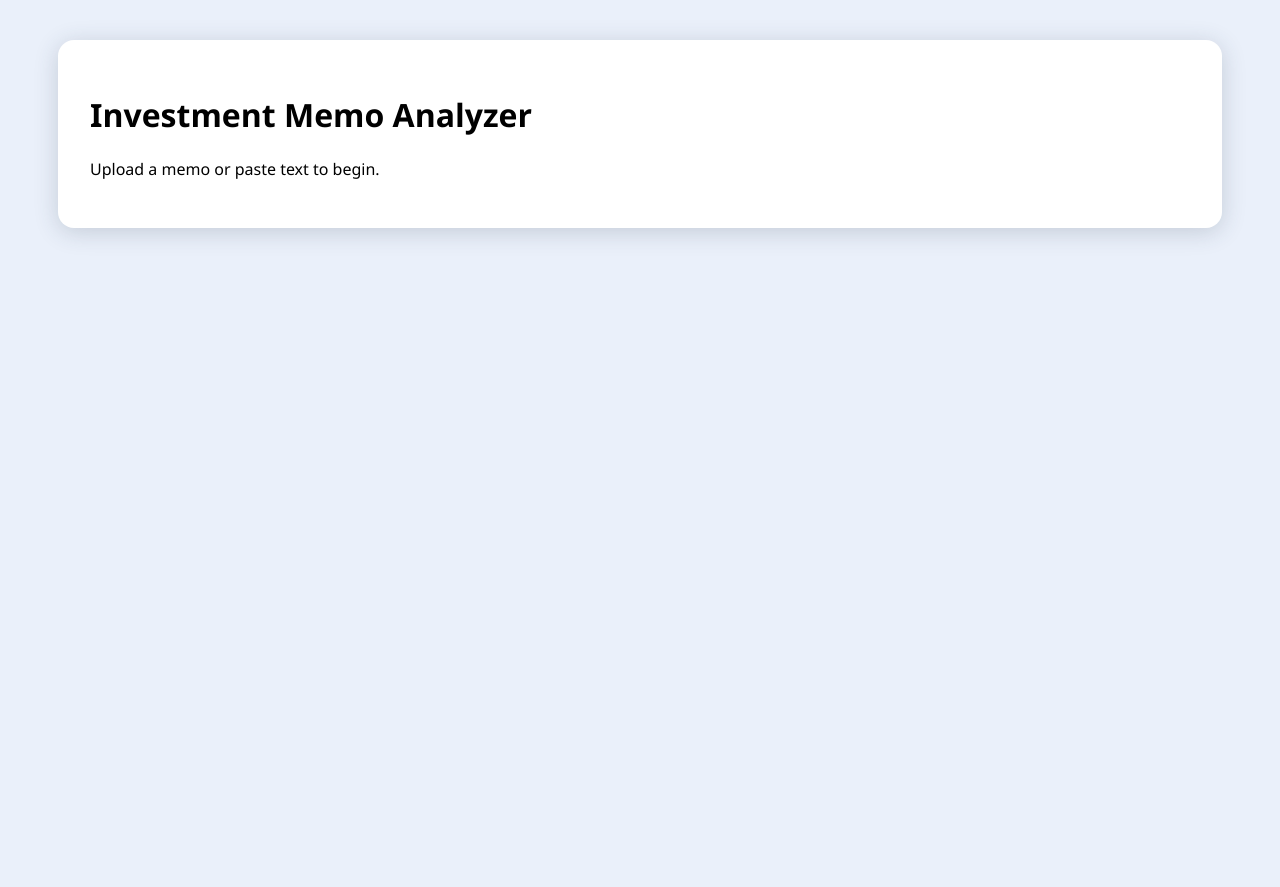
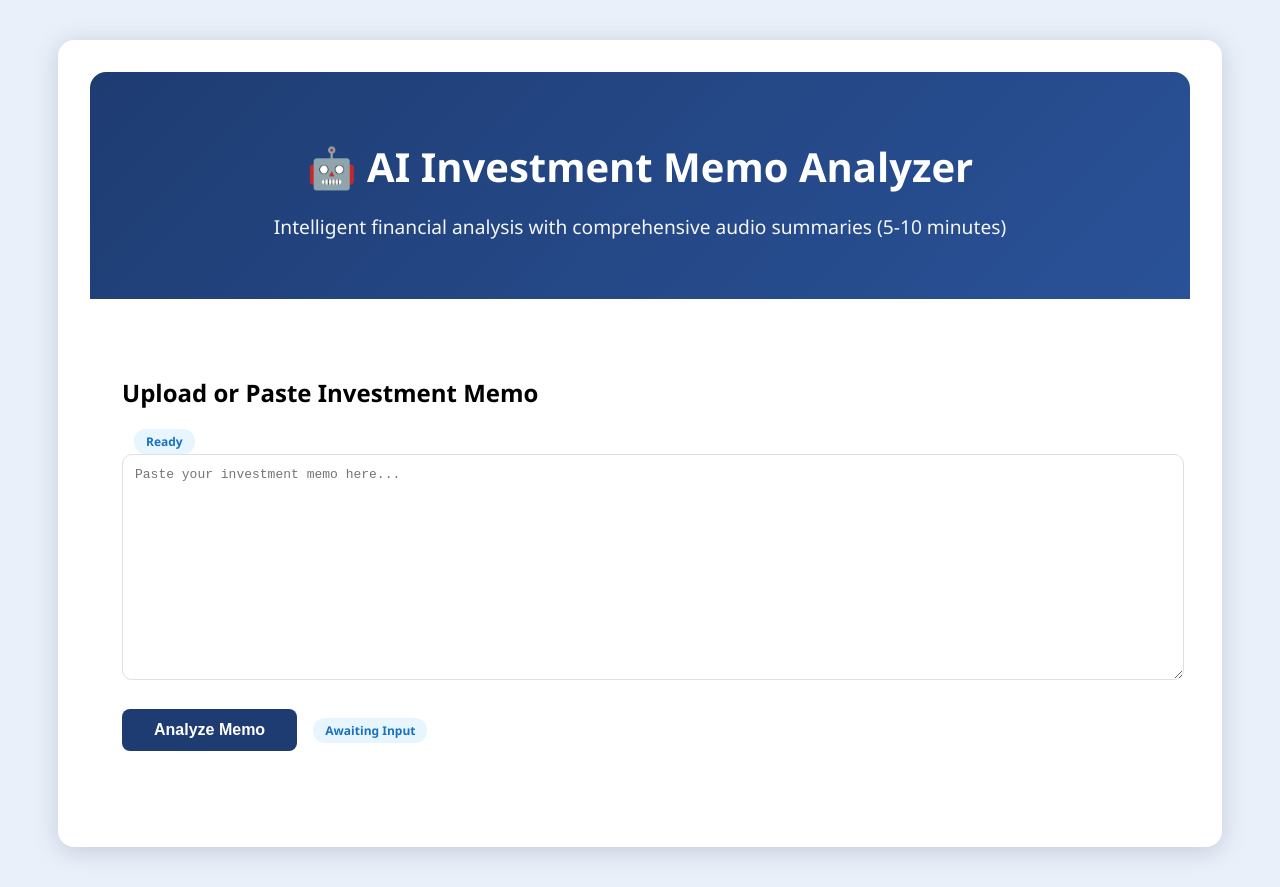
Before and after one commit to PresidentofMexico/InvestmentMemoAnalyzer, a plain HTML site: page public/index.html in a window 1280 px wide. Before the commit the page ends 800 px from the top, so only its background shows below. Drawn offline with Linux system fonts and the light colour scheme.

Commit message:
Editing with Copilot

```diff
--- a/public/index.html
+++ b/public/index.html
@@ -7,7 +7,13 @@
   <link rel="stylesheet" href="style.css" />
 </head>
 <body>
-  <div id="app"></div>
+  <div class="container">
+    <div class="header">
+      <h1>🤖 AI Investment Memo Analyzer</h1>
+      <p>Intelligent financial analysis with comprehensive audio summaries (5-10 minutes)</p>
+    </div>
+    <div id="main-content"></div>
+  </div>
   <script src="main.js"></script>
 </body>
 </html>
--- a/public/main.js
+++ b/public/main.js
@@ -1,9 +1,55 @@
-// Entry point for frontend logic
+// ========== Simple MVP UI Logic ==========
+document.addEventListener("DOMContentLoaded", function() {
+  const main = document.getElementById("main-content");
+  main.innerHTML = `
+    <div>
+      <h2>Upload or Paste Investment Memo</h2>
+      <span class="status-badge status-ready" id="inputStatus">Ready</span>
+      <textarea id="memoText" placeholder="Paste your investment memo here..."></textarea>
+      <br>
+      <button id="analyzeBtn">Analyze Memo</button>
+      <span class="status-badge status-ready" id="outputStatus">Awaiting Input</span>
+      <div id="output" style="margin-top:24px"></div>
+    </div>
+  `;
 
-document.addEventListener("DOMContentLoaded", () => {
-  document.getElementById("app").innerHTML = `
-    <h1>Investment Memo Analyzer</h1>
-    <p>Upload a memo or paste text to begin.</p>
-    <!-- Add UI elements here -->
-  `;
+  document.getElementById("analyzeBtn").onclick = analyzeMemo;
 });
+
+function analyzeMemo() {
+  const memoText = document.getElementById('memoText').value.trim();
+  const inputStatus = document.getElementById('inputStatus');
+  const outputStatus = document.getElementById('outputStatus');
+  const output = document.getElementById('output');
+
+  if (!memoText) {
+    alert('Please paste memo text.');
+    return;
+  }
+
+  inputStatus.textContent = 'Processing...';
+  inputStatus.className = 'status-badge status-processing';
+  outputStatus.textContent = 'Analyzing...';
+  outputStatus.className = 'status-badge status-processing';
+  output.innerHTML = '';
+
+  // Demo: Simulate analysis (replace with real API call later!)
+  setTimeout(() => {
+    // Fake output for MVP
+    output.innerHTML = `
+      <div class="info-message">
+        <b>Analysis complete!</b><br><br>
+        <i>Stub: In production, this will show your investment memo summary, analysis, and audio script.</i>
+        <br><br>
+        <b>Executive Summary:</b> ...<br>
+        <b>Financial Analysis:</b> ...<br>
+        <b>Risks & Opportunities:</b> ...<br>
+        <b>Audio Script:</b> ...<br>
+      </div>
+    `;
+    inputStatus.textContent = 'Ready';
+    inputStatus.className = 'status-badge status-ready';
+    outputStatus.textContent = 'Analysis Complete';
+    outputStatus.className = 'status-badge status-complete';
+  }, 1500);
+}
--- a/public/style.css
+++ b/public/style.css
@@ -1,11 +1,10 @@
-/* Starter CSS - extend as needed */
 body {
   font-family: 'Segoe UI', Arial, sans-serif;
   background: #eaf0fa;
   margin: 0;
   padding: 0;
 }
-#app {
+.container {
   max-width: 1100px;
   margin: 40px auto;
   background: #fff;
@@ -13,3 +12,71 @@ body {
   border-radius: 16px;
   box-shadow: 0 4px 24px rgba(44,62,80,0.2);
 }
+.header {
+  background: linear-gradient(135deg, #1e3c72 0%, #2a5298 100%);
+  color: white;
+  padding: 40px;
+  text-align: center;
+  border-radius: 16px 16px 0 0;
+  margin-bottom: 25px;
+}
+.header h1 {
+  font-size: 2.5em;
+  margin-bottom: 15px;
+  font-weight: 700;
+}
+.header p {
+  opacity: 0.95;
+  font-size: 1.2em;
+}
+#main-content {
+  padding: 32px;
+}
+.status-badge {
+  display: inline-block;
+  padding: 4px 12px;
+  border-radius: 12px;
+  font-size: 12px;
+  font-weight: bold;
+  margin-left: 12px;
+}
+.status-ready { background: #e7f5ff; color: #1971c2; }
+.status-processing { background: #fff3cd; color: #856404; }
+.status-complete { background: #d4edda; color: #155724; }
+.info-message {
+  background: #d1ecf1;
+  color: #0c5460;
+  padding: 15px;
+  border-radius: 8px;
+  margin: 15px 0;
+  border: 1px solid #bee5eb;
+}
+textarea {
+  width: 100%;
+  height: 200px;
+  padding: 12px;
+  border-radius: 10px;
+  border: 1px solid #e0e0e0;
+  font-size: 1em;
+  margin-bottom: 16px;
+}
+button {
+  padding: 12px 32px;
+  border: none;
+  border-radius: 8px;
+  font-size: 1em;
+  font-weight: bold;
+  cursor: pointer;
+  margin-top: 8px;
+  margin-bottom: 8px;
+  background: #1e3c72;
+  color: #fff;
+  transition: background 0.2s;
+}
+button:disabled {
+  opacity: 0.6;
+  cursor: not-allowed;
+}
+button:hover:not(:disabled) {
+  background: #2a5298;
+}
--- a/server/package.json
+++ b/server/package.json
@@ -2,7 +2,7 @@
   "name": "investment-memo-analyzer-server",
   "version": "1.0.0",
   "main": "app.js",
-  "type": "module",
+  "type": "commonjs",
   "dependencies": {
     "cors": "^2.8.5",
     "dotenv": "^16.0.0",
```
Also changed, not shown: 1 other file.
